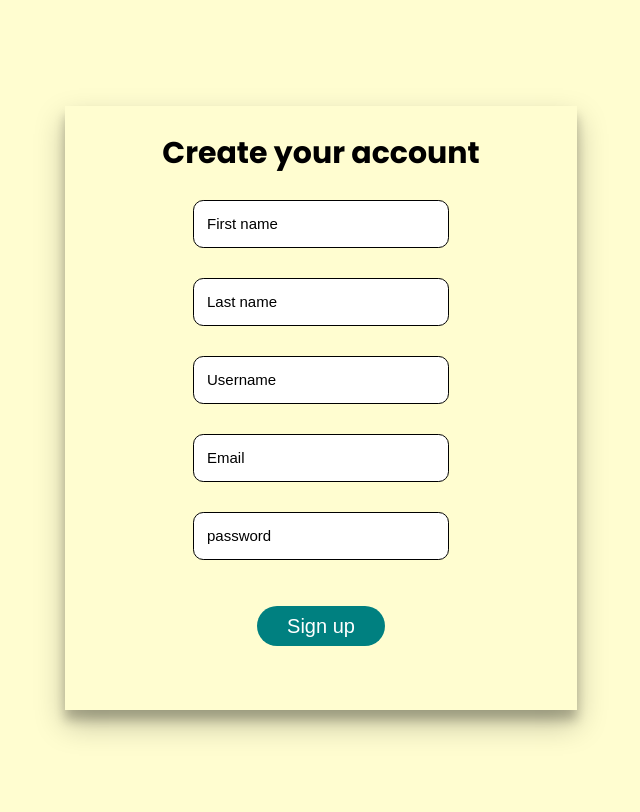
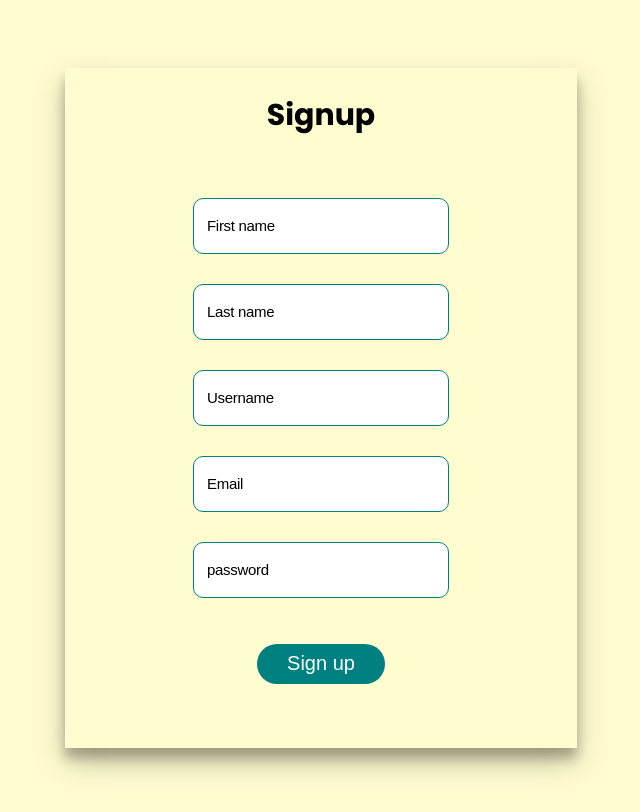
Before and after one commit to belemaaa/wpecs-fe, a React (Create React App) app: page /Create in a window 1280 px wide. Shown: the top 812 px of the page, without its empty margins (327-967 px from the left). Built offline with nearby package versions, Linux system fonts and the light colour scheme.

Commit message:
signup page

```diff
--- a/src/Pages/Create.css
+++ b/src/Pages/Create.css
@@ -19,6 +19,7 @@
     align-items: center;
     display: flex;
     font-size: 20px;
+    margin-bottom: 35px;
 }
 .form2{
     width: 40vw;
@@ -34,16 +35,19 @@
 .form2 input{
     padding-left: 13px;
     width: 20vw;
-    height: 6vh;
+    height: 7vh;
     margin: auto;
-    border-radius: 0.8vw;
+    border-radius: 10px;
     box-sizing: border-box;
-    border: 1px solid;
+    border: 1px solid teal;
     margin-bottom: 30px;
+    font-size: 17px;
+    letter-spacing: -0.3px;
 }
 .form2 input::placeholder{
     color: black;
     font-size: 15px;
+    letter-spacing: -0.3px;
 }
 .form2 button{
     width: 10vw;
--- a/src/Pages/Create.jsx
+++ b/src/Pages/Create.jsx
@@ -9,7 +9,7 @@ const Create = () => {
         <section className='section1'>
           <form className='form2'>
           <i class="fi fi-tr-circle-user"></i>
-            <label className="formheader">  <h1>Create your account</h1> </label>
+            <label className="formheader">  <h1>Signup</h1> </label>
             <input placeholder='First name' type='text' >
             </input><br></br>
 
```
